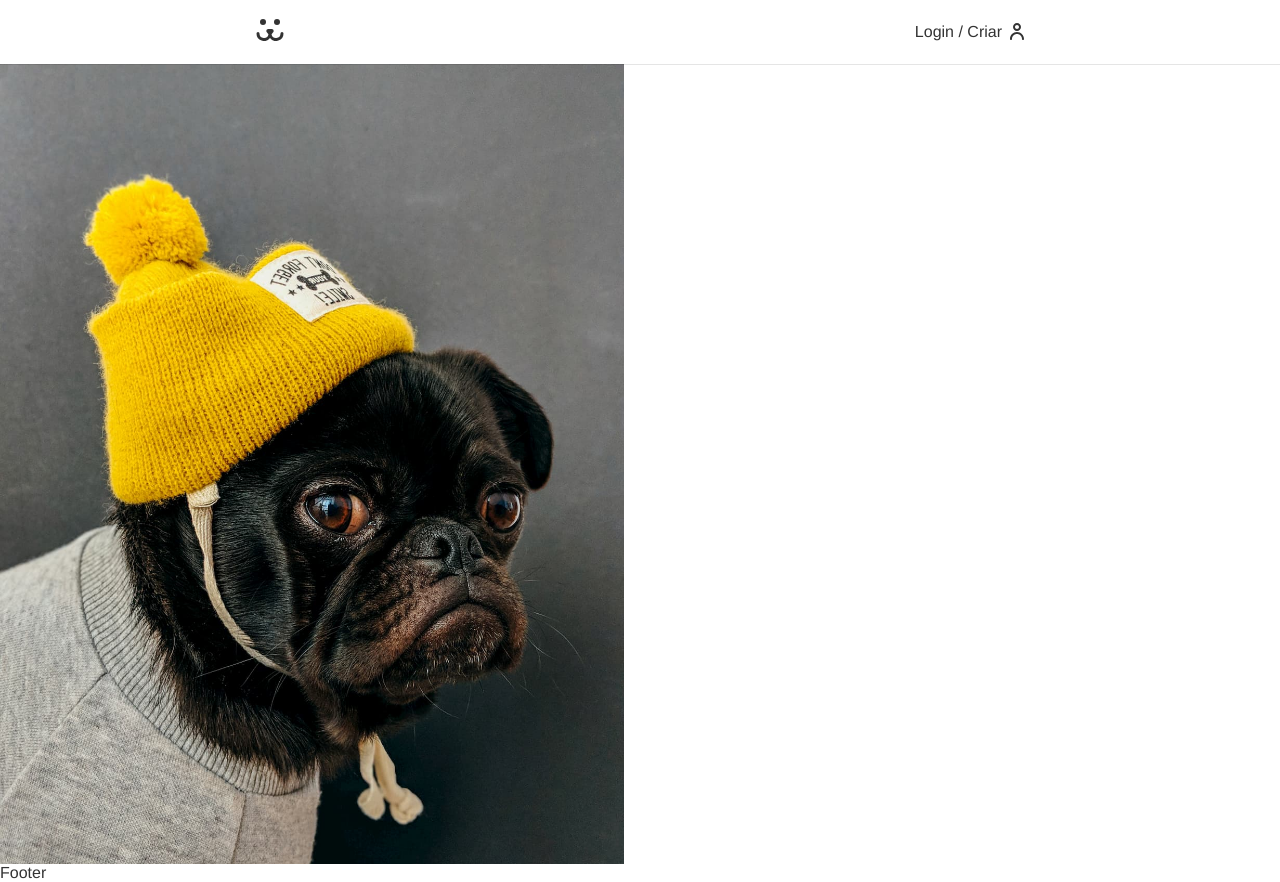
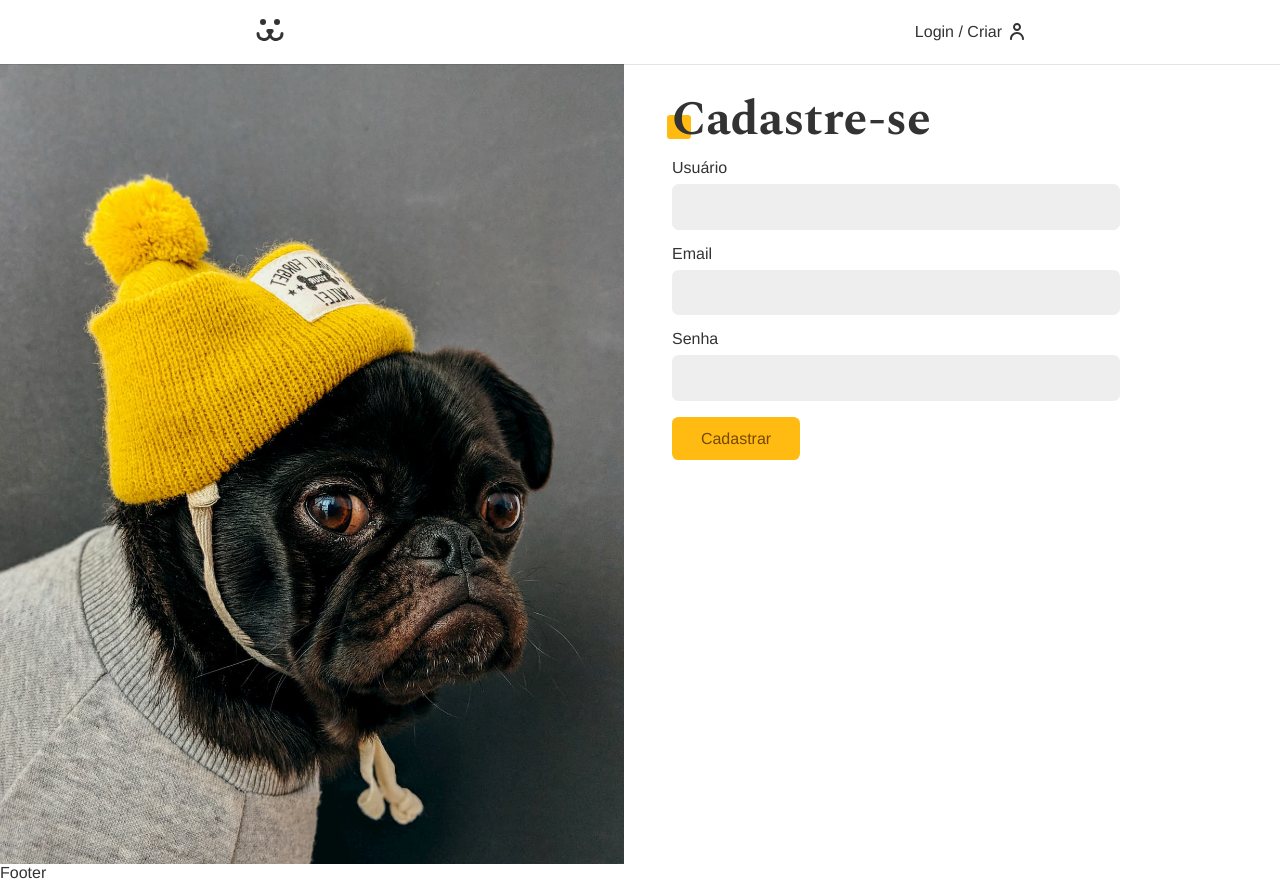
Before and after one commit to FelipeRodriguees/Dogs, a React (Vite) app: page /login/create-account in a window 1280 px wide. Built offline with nearby package versions, Linux system fonts and the light colour scheme; the HTML template or start-up script is replaced by a standard one.

Commit message:
Structure of the user account creation page finalized.

```diff
--- a/src/services/api.jsx
+++ b/src/services/api.jsx
@@ -36,3 +36,16 @@
     },
   };
 }
+
+export function CREATE_USER(body) {
+  return {
+    url: `${API_URL}/api/user`,
+    options: {
+      method: 'POST',
+      headers: {
+        'Content-Type': 'application/json',
+      },
+      body: JSON.stringify(body),
+    },
+  };
+}
--- a/src/utils/hooks/useForm.jsx
+++ b/src/utils/hooks/useForm.jsx
@@ -5,6 +5,11 @@
   email: {
     regex: /^[a-zA-Z0-9._%+-]+@[a-zA-Z0-9.-]+\.[a-zA-Z]{2,}$/,
     messageError: 'Preencha um email válido',
+  },
+  password: {
+    regex: /^(?=.*\d)(?=.*[a-z])(?=.*[A-Z])[0-9a-zA-Z]{8,}$/,
+    messageError:
+      'A senha precisa de ter um digito, uma letra minuscula e uma maiuscula, e ter no ao menos 8 caracteres!',
   },
 };
 
--- a/src/views/login/Login.jsx
+++ b/src/views/login/Login.jsx
@@ -17,7 +17,7 @@
       <div className={styles.forms}>
         <Routes>
           <Route path="/" end element={<LoginForm />} />
-          <Route path="create" element={<CreateAccount />} />
+          <Route path="create-account" element={<CreateAccount />} />
           <Route path="recover" element={<PasswordRecover />} />
           <Route path="reset" element={<PasswordReset />} />
         </Routes>
--- a/src/views/login/create-account/CreateAccount.jsx
+++ b/src/views/login/create-account/CreateAccount.jsx
@@ -1,7 +1,42 @@
-import React from 'react';
+import React, { useContext } from 'react';
+import Input from '../../../components/forms/input/Input';
+import Button from '../../../components/forms/button/Button';
+import useForm from '../../../utils/hooks/useForm';
+import { CREATE_USER } from '../../../services/api';
+import { UserContext } from '../../../UserContext';
 
 const CreateAccount = () => {
-  return <div>CreateAccount</div>;
+  const username = useForm(true);
+  const email = useForm('email');
+  const password = useForm();
+  const { userLogin } = useContext(UserContext);
+
+  async function handleSubmit(event) {
+    event.preventDefault();
+
+    if (username.validate() && email.validate() && password.validate()) {
+      const { url, options } = CREATE_USER({
+        username: username.value,
+        email: email.value,
+        password: password.value,
+      });
+
+      const response = await fetch(url, options);
+      if (response.ok) userLogin(username.value, password.value);
+    }
+  }
+
+  return (
+    <section className="animeLeft">
+      <h1 className="title">Cadastre-se</h1>
+      <form onSubmit={handleSubmit}>
+        <Input label="Usuário" type="text" name="username" {...username} />
+        <Input label="Email" type="email" name="email" {...email} />
+        <Input label="Senha" type="password" name="password" {...password} />
+        <Button>Cadastrar</Button>
+      </form>
+    </section>
+  );
 };
 
 export default CreateAccount;
```
